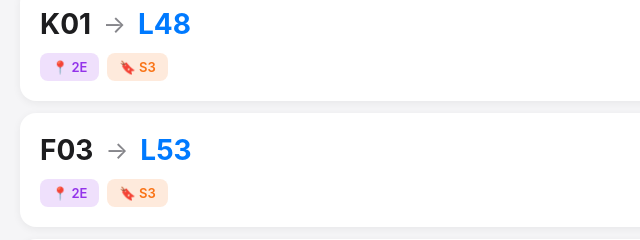
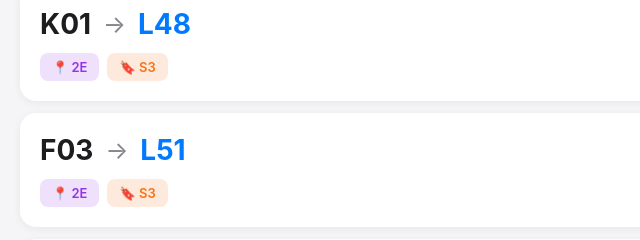
Before and after one commit to Teteouf/Parking-Aero-WebApp, a plain HTML site: page index.html in a window 1280 px wide. Shown: the part 3362-3602 px from the top of the page, 0-640 px from the left. Drawn offline with Linux system fonts and the light colour scheme.

Commit message:
Update index.html add changement porte L51

```diff
--- a/index.html
+++ b/index.html
@@ -859,7 +859,7 @@
             {"parkingCode":"K09","gates":["L46"],"terminal":"2E","section":"S3","offsite":false,"ramp":false,"elevator":false},
             {"parkingCode":"K05","gates":["L48"],"terminal":"2E","section":"S3","offsite":false,"ramp":false,"elevator":false},
             {"parkingCode":"K01","gates":["L48"],"terminal":"2E","section":"S3","offsite":false,"ramp":false,"elevator":false},
-            {"parkingCode":"F03","gates":["L53"],"terminal":"2E","section":"S3","offsite":false,"ramp":false,"elevator":false},
+            {"parkingCode":"F03","gates":["L51"],"terminal":"2E","section":"S3","offsite":false,"ramp":false,"elevator":false},
             {"parkingCode":"E29","gates":["L35"],"terminal":"2E","section":"S3","offsite":false,"ramp":false,"elevator":false},
             {"parkingCode":"E27","gates":["L33"],"terminal":"2E","section":"S3","offsite":false,"ramp":false,"elevator":false},
             {"parkingCode":"E25","gates":["L33"],"terminal":"2E","section":"S3","offsite":false,"ramp":false,"elevator":false},
```
